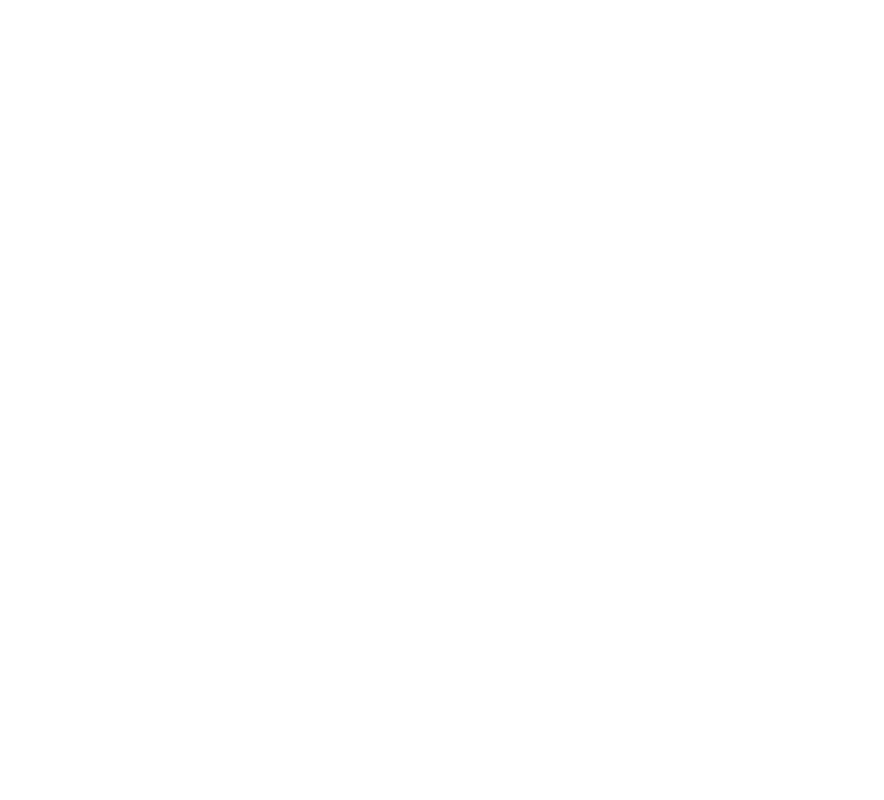
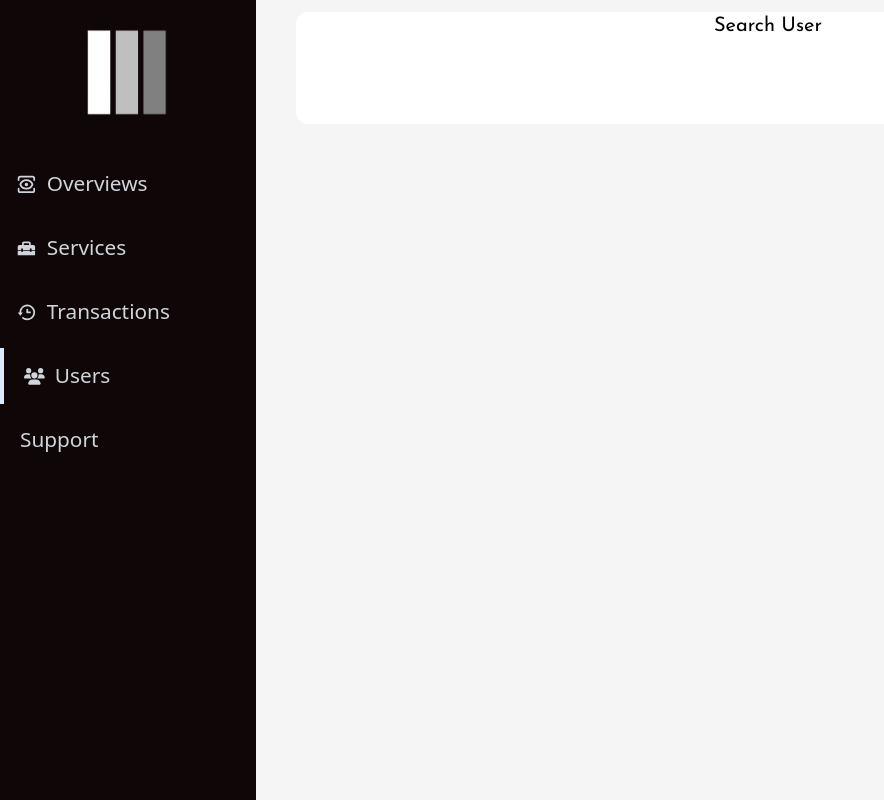
Before and after one commit to Lord-Tender/Bank-App-VTU-System-, a React (Vite) app in the folder front end/: page /admin/users in a window 1280 px wide. Before the commit this address had no page. Shown: the whole page, without its empty margins (0-884 px from the left). Built offline with nearby package versions, Linux system fonts and the light colour scheme.

Commit message:
Users page added

```diff
--- a/front end/src/App.jsx
+++ b/front end/src/App.jsx
@@ -18,6 +18,7 @@
 import AdminLogin from './Pages/AdminLogin'
 import AdminService from './Pages/AdminService'
 import AdminTransac from './Pages/AdminTransac'
+import AdminUsers from './Pages/AdminUsers'
 
 const App = () => {
 
@@ -54,6 +55,7 @@
         <Route path="/admin/dashboard" element={ <AdminDashboard />} />
         <Route path="/admin/service" element={ <AdminService />} />
         <Route path="/admin/transactions" element={ <AdminTransac />} />
+        <Route path="/admin/users" element={ <AdminUsers />} />
 
       </Routes>
     </>
--- a/front end/src/Components/AdminSidebar.jsx
+++ b/front end/src/Components/AdminSidebar.jsx
@@ -6,6 +6,7 @@
 import { IoIosArrowBack } from 'react-icons/io'
 import { MdHomeRepairService } from 'react-icons/md'
 import { BiHistory } from 'react-icons/bi'
+import { FaUsers } from 'react-icons/fa6'
 
 const AdminSidebar = () => {
 
@@ -38,10 +39,10 @@
                     <p>Transactions</p>
                 </NavLink>
 
-                <NavLink to='/user/dashboard/transactions' className={`text-gray-300 flex text-[1.3rem] items-center gap-2.5 ps-5 mt-2 h-14 justify-items-center align-items-center hover:bg-gray-700 hover:text-white ${location.pathname === '/user/dashboard/transactions' ? 'border-l-4 border-blue-100 ps-3.5' : ''
+                <NavLink to='/admin/users' className={`text-gray-300 flex text-[1.3rem] items-center gap-2.5 ps-5 mt-2 h-14 justify-items-center align-items-center hover:bg-gray-700 hover:text-white ${location.pathname === '/admin/users' ? 'border-l-4 border-blue-100 ps-3.5' : ''
                     }`}>
-                    {/* <GrTransaction /> */}
-                    <p>Transactions</p>
+                    <FaUsers />
+                    <p>Users</p>
                 </NavLink>
 
                 <NavLink to='/user/dashboard/help' className={`text-gray-300 flex text-[1.3rem] items-center gap-2.5 ps-5 mt-2 h-14 justify-items-center align-items-center hover:bg-gray-700 hover:text-white ${location.pathname === '/user/dashboard/help' ? 'border-l-4 border-blue-100 ps-4' : ''
--- /dev/null
+++ b/front end/src/Pages/AdminUsers.jsx
@@ -0,0 +1,27 @@
+import React from 'react'
+import AdminSidebar from '../Components/AdminSidebar'
+
+const AdminUsers = () => {
+    return (
+        <>
+            <section style={{ width: "100%", height: "100%", display: "flex" }}>
+
+                <div className='relative w-[20%] sm:absolute top-0 sm:w-[80%] ' id='sideBarDiv'>
+                    <AdminSidebar />
+                </div>
+
+                <div className='sm:w-[100%] w-[80%] px-[2.5em] sm:px-[1em] h-screen pb-10' style={{ backgroundColor: "whitesmoke", fontFamily: '"Josefin Sans", sans-serif' }}>
+
+                    {/* Select Service */}
+                    <div className='w-full bg-white h-28 my-3 rounded-xl'>
+                        <h1 className='text-xl text-center'>Search User</h1>
+                    </div>
+
+                </div>
+
+            </section>
+        </>
+    )
+}
+
+export default AdminUsers
```
